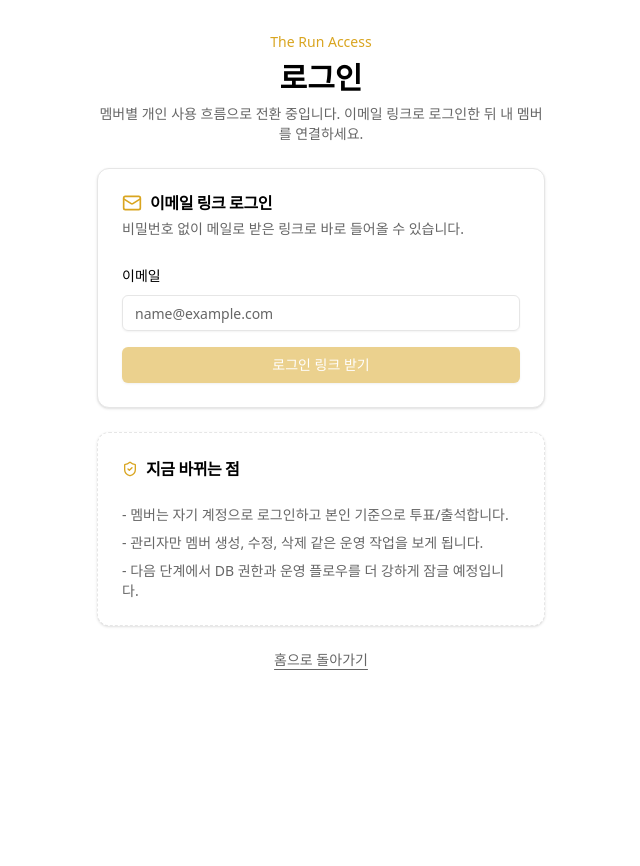
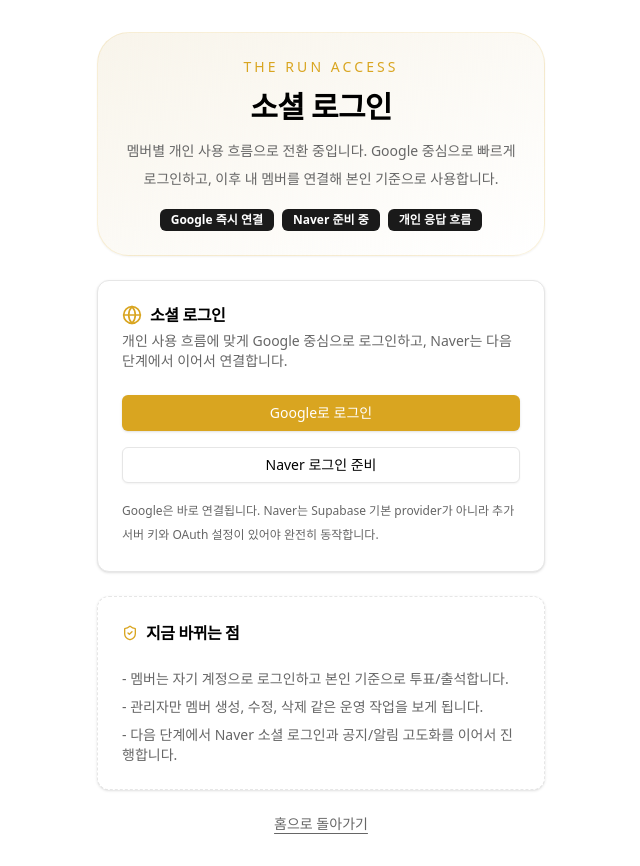
Before and after one commit to Piousangel/TheRun, a Next.js app: page /login in a window 1280 px wide. Shown: the whole page, without its empty margins (319-959 px from the left). Before the commit the page ends 800 px from the top, so only its background shows below. Built offline with nearby package versions, Linux system fonts and the light colour scheme; no server answers.

Commit message:
feat: shift login toward social auth flow
Ultraworked with [Sisyphus](https://github.com/code-yeongyu/oh-my-opencode)

Co-authored-by: Sisyphus <clio-agent@sisyphuslabs.ai>

```diff
--- /dev/null
+++ b/src/app/auth/callback/route.ts
@@ -0,0 +1,25 @@
+import { NextResponse } from 'next/server';
+import { createSupabaseServerClient } from '@/shared/api/supabase/server';
+
+export async function GET(request: Request) {
+  const { searchParams, origin } = new URL(request.url);
+  const code = searchParams.get('code');
+  let next = searchParams.get('next') ?? '/me';
+
+  if (!next.startsWith('/')) {
+    next = '/me';
+  }
+
+  if (!code) {
+    return NextResponse.redirect(`${origin}/login?error=auth-failed`);
+  }
+
+  const supabase = await createSupabaseServerClient();
+  const { error } = await supabase.auth.exchangeCodeForSession(code);
+
+  if (error) {
+    return NextResponse.redirect(`${origin}/login?error=auth-failed`);
+  }
+
+  return NextResponse.redirect(`${origin}${next}`);
+}
--- a/src/widgets/login/ui/login-page-content.tsx
+++ b/src/widgets/login/ui/login-page-content.tsx
@@ -2,16 +2,17 @@
 
 import { useMemo, useState } from 'react';
 import Link from 'next/link';
-import { Mail, ShieldCheck } from 'lucide-react';
+import { Globe, ShieldCheck } from 'lucide-react';
+import type { Provider } from '@supabase/supabase-js';
 import { supabase } from '@/shared/api/supabase/config';
 import { Button } from '@/shared/ui/button';
 import { Card, CardContent, CardDescription, CardHeader, CardTitle } from '@/shared/ui/card';
-import { Input } from '@/shared/ui/input';
-import { Label } from '@/shared/ui/label';
+import { Badge } from '@/shared/ui/badge';
 
 const ERROR_MESSAGES: Record<string, string> = {
   'invalid-link': '로그인 링크가 올바르지 않습니다. 다시 시도해주세요.',
   'auth-failed': '로그인 확인에 실패했습니다. 새 링크를 발급받아주세요.',
+  'naver-setup-required': '네이버 로그인은 추가 서버 키 설정이 필요해 아직 활성화되지 않았습니다.',
 };
 
 interface LoginPageContentProps {
@@ -20,8 +21,7 @@ interface LoginPageContentProps {
 }
 
 export function LoginPageContent({ errorKey, nextPath }: LoginPageContentProps) {
-  const [email, setEmail] = useState('');
-  const [isSubmitting, setIsSubmitting] = useState(false);
+  const [isSubmitting, setIsSubmitting] = useState<Provider | 'naver' | null>(null);
   const [message, setMessage] = useState<string | null>(null);
 
   const errorMessage = useMemo(() => {
@@ -32,74 +32,76 @@ export function LoginPageContent({ errorKey, nextPath }: LoginPageContentProps)
     return ERROR_MESSAGES[errorKey] ?? '로그인 중 문제가 발생했습니다.';
   }, [errorKey]);
 
-  const handleSubmit = async (event: React.FormEvent<HTMLFormElement>) => {
-    event.preventDefault();
-    setIsSubmitting(true);
+  const handleGoogleLogin = async () => {
+    setIsSubmitting('google');
     setMessage(null);
 
-    const redirectTo = new URL('/auth/confirm', window.location.origin);
+    const redirectTo = new URL('/auth/callback', window.location.origin);
     redirectTo.searchParams.set('next', nextPath);
 
-    const { error } = await supabase.auth.signInWithOtp({
-      email,
+    const { error } = await supabase.auth.signInWithOAuth({
+      provider: 'google',
       options: {
-        emailRedirectTo: redirectTo.toString(),
+        redirectTo: redirectTo.toString(),
       },
     });
 
     if (error) {
       setMessage(error.message);
-      setIsSubmitting(false);
+      setIsSubmitting(null);
       return;
     }
 
-    setMessage('로그인 링크를 보냈습니다. 이메일을 확인해주세요.');
-    setIsSubmitting(false);
+    setIsSubmitting(null);
+  };
+
+  const handleNaverClick = () => {
+    setIsSubmitting('naver');
+    setMessage('네이버 로그인은 다음 단계에서 서버 키 설정 후 연결합니다. 지금은 Google 로그인을 먼저 사용해주세요.');
+    setIsSubmitting(null);
   };
 
   return (
     <div className="space-y-6">
-      <div className="text-center space-y-2">
-        <p className="text-sm font-medium text-primary">The Run Access</p>
-        <h1 className="text-3xl font-bold">로그인</h1>
-        <p className="text-sm text-muted-foreground">
-          멤버별 개인 사용 흐름으로 전환 중입니다. 이메일 링크로 로그인한 뒤 내 멤버를 연결하세요.
+      <div className="overflow-hidden rounded-[2rem] border border-primary/15 bg-[linear-gradient(155deg,rgba(200,168,88,0.12),rgba(255,255,255,0.96))] p-6 text-center shadow-sm">
+        <p className="text-sm font-medium uppercase tracking-[0.22em] text-primary">The Run Access</p>
+        <h1 className="mt-3 text-3xl font-bold tracking-tight">소셜 로그인</h1>
+        <p className="mt-3 text-sm leading-7 text-muted-foreground">
+          멤버별 개인 사용 흐름으로 전환 중입니다. Google 중심으로 빠르게 로그인하고, 이후 내 멤버를 연결해 본인 기준으로 사용합니다.
         </p>
+        <div className="mt-4 flex flex-wrap justify-center gap-2">
+          <Badge variant="secondary">Google 즉시 연결</Badge>
+          <Badge variant="secondary">Naver 준비 중</Badge>
+          <Badge variant="secondary">개인 응답 흐름</Badge>
+        </div>
       </div>
 
       <Card>
         <CardHeader>
           <CardTitle className="flex items-center gap-2">
-            <Mail className="h-5 w-5 text-primary" />
-            이메일 링크 로그인
+            <Globe className="h-5 w-5 text-primary" />
+            소셜 로그인
           </CardTitle>
-          <CardDescription>비밀번호 없이 메일로 받은 링크로 바로 들어올 수 있습니다.</CardDescription>
+          <CardDescription>개인 사용 흐름에 맞게 Google 중심으로 로그인하고, Naver는 다음 단계에서 이어서 연결합니다.</CardDescription>
         </CardHeader>
-        <CardContent>
-          <form className="space-y-4" onSubmit={handleSubmit}>
-            <div className="space-y-2">
-              <Label htmlFor="email">이메일</Label>
-              <Input
-                id="email"
-                type="email"
-                value={email}
-                onChange={(event) => setEmail(event.target.value)}
-                placeholder="name@example.com"
-                required
-                disabled={isSubmitting}
-              />
-            </div>
-
+        <CardContent className="space-y-4">
             {(errorMessage || message) && (
               <p className={`text-sm ${errorMessage ? 'text-destructive' : 'text-primary'}`}>
                 {errorMessage ?? message}
               </p>
             )}
 
-            <Button className="w-full" type="submit" disabled={isSubmitting || !email.trim()}>
-              {isSubmitting ? '링크 전송 중...' : '로그인 링크 받기'}
+            <Button className="w-full" type="button" onClick={handleGoogleLogin} disabled={isSubmitting !== null}>
+              {isSubmitting === 'google' ? 'Google로 이동 중...' : 'Google로 로그인'}
             </Button>
-          </form>
+
+            <Button className="w-full" type="button" variant="outline" onClick={handleNaverClick} disabled={isSubmitting !== null}>
+              {isSubmitting === 'naver' ? '준비 중...' : 'Naver 로그인 준비'}
+            </Button>
+
+            <p className="text-xs leading-6 text-muted-foreground">
+              Google은 바로 연결됩니다. Naver는 Supabase 기본 provider가 아니라 추가 서버 키와 OAuth 설정이 있어야 완전히 동작합니다.
+            </p>
         </CardContent>
       </Card>
 
@@ -113,7 +115,7 @@ export function LoginPageContent({ errorKey, nextPath }: LoginPageContentProps)
         <CardContent className="space-y-2 text-sm text-muted-foreground">
           <p>- 멤버는 자기 계정으로 로그인하고 본인 기준으로 투표/출석합니다.</p>
           <p>- 관리자만 멤버 생성, 수정, 삭제 같은 운영 작업을 보게 됩니다.</p>
-          <p>- 다음 단계에서 DB 권한과 운영 플로우를 더 강하게 잠글 예정입니다.</p>
+          <p>- 다음 단계에서 Naver 소셜 로그인과 공지/알림 고도화를 이어서 진행합니다.</p>
         </CardContent>
       </Card>
 
```
